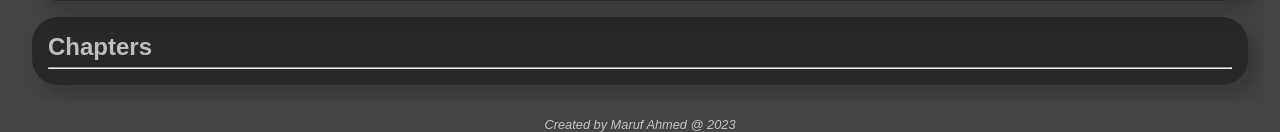
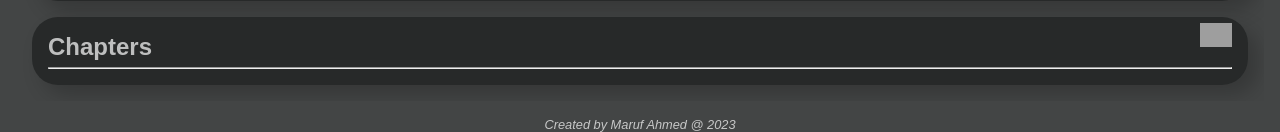
Before and after one commit to Maruf512/MangaVerse-Flask-App, a Flask app: page /manga/1 in a window 1280 px wide. Shown: the part 759-891 px from the top of the page. Run offline with Flask 3, Linux system fonts and the light colour scheme; a user stored in the database is signed in; data comes from the database, SQL or seed files in the repository; both versions use the stored data as it was after the commit; grey boxes are pictures that could not be loaded.

Commit message:
add_chapter started

```diff
--- a/website/static/style/base.css
+++ b/website/static/style/base.css
@@ -503,11 +503,19 @@ main .chapter_container{
     margin: 1rem;
     border-radius: 26px;
     box-shadow: 10px 10px 20px rgba(0, 0, 0, 0.2);
+    position: relative;
 }
 
 .chapter_container h2 {
     margin-bottom: 0.4rem;
 }
+
+.admin_edit_chapter {
+    position: absolute;
+    right: 1rem;
+    top: 0.4rem;
+}
+
 
 .chapter_container .chapters ul li .chapter{
     display: flex;
--- a/website/templates/details.html
+++ b/website/templates/details.html
@@ -1,6 +1,6 @@
 
 {% extends "base.html" %}
-{% block title %}Details- {{data.manga_name.split(".")[0].replace("_", " ")}}{% endblock %}
+{% block title %}Details- {{data.manga_name.split(".")[0].replace("_", " ").upper()}}{% endblock %}
 
 {% block content %}
 
@@ -52,6 +52,11 @@
 
     <div class="chapter_container">
         <h2>Chapters</h2>
+        {% if admin %}
+        <div class="admin_edit_chapter">
+            <a href="/add_chapter/{{data.id}}"><img src="{{ url_for('static', filename='image/edit.png')}}"width="32px" alt="edit"></a>
+        </div>
+        {% endif %}
         <div class="chapters">
             <hr>
             <ul class="chapter_list">
--- a/website/views.py
+++ b/website/views.py
@@ -120,11 +120,16 @@ def add_manga():
 # ============================ Add Chapter ==========================
 # ===================================================================
 
-# new_chapter = Manga_chapters(
-#     manga_name="solo leveling", chapter_name="chapter 2", manga_id=manga_id)
-# db.session.add(new_chapter)
-# db.session.commit()
+@views.route('/add_chapter/<manga_id>')
+def add_chapter(manga_id):
 
+    # add to database
+    # new_chapter = Manga_chapters(
+    # manga_name="solo leveling", chapter_name="chapter 2", manga_id=manga_id)
+    # db.session.add(new_chapter)
+    # db.session.commit()
+
+    return render_template('add_chapter.html', user=current_user)
 
 # ===================================================================
 # ============================ Delet Manga ==========================
```
Also changed, not shown: website/templates/add_chapter.html (added, +10 -0 lines), instance/database.db.
